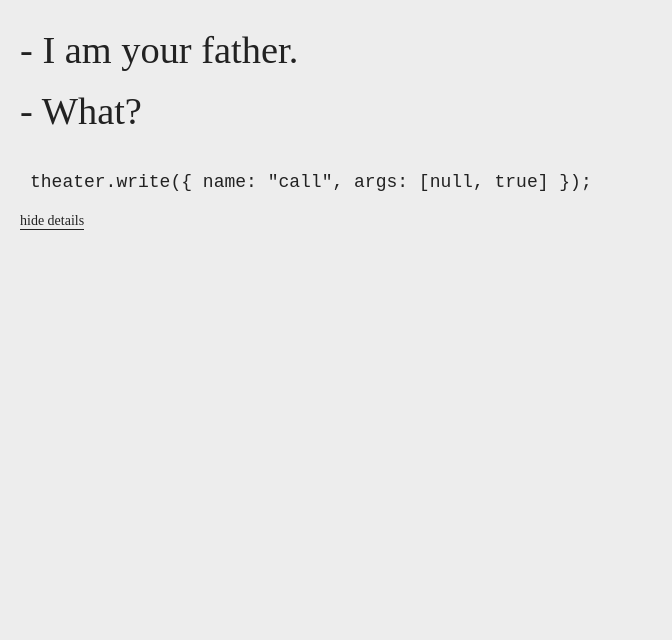
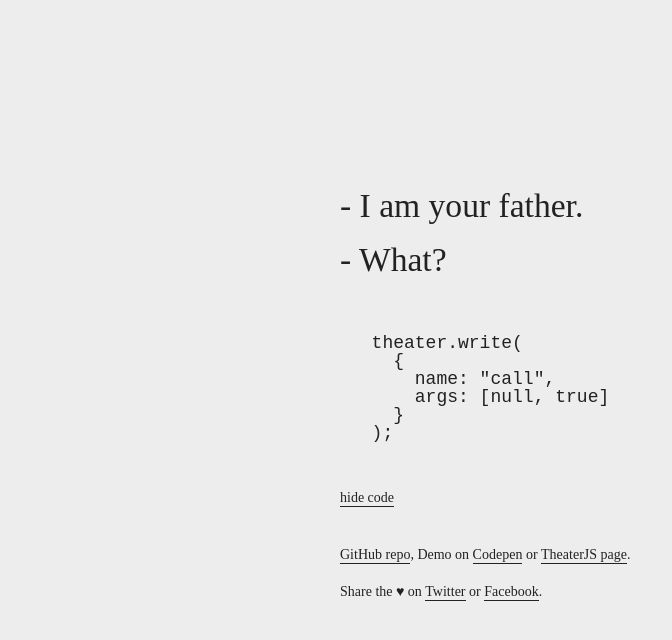
Before and after one commit to zhouzi/TheaterJS, a website: page index.html in a window 1280 px wide. Shown: the whole page, without its empty margins (0-672 px from the left). Drawn offline with Linux system fonts and the light colour scheme; a web font is replaced by a local one.

Commit message:
update demo page

```diff
--- a/index.html
+++ b/index.html
@@ -10,14 +10,34 @@
     </head>
 
     <body>
-        <div class="scene">
-            <div>- <span id="vador"></span></div>
-            <div>- <span id="luke"></span></div>
+        <div class="outer">
+            <div class="inner">
+                <div class="wrapper">
+                    <div class="scene">
+                        <div>- <span id="vader"></span></div>
+                        <div>- <span id="luke"></span></div>
+                    </div>
+
+                    <pre id="nodebug"><code>
+  theater.write(
+    <span id="log"></span>
+  );
+                    </code></pre>
+                    <p>
+                        <a id="hidelink" href="#nodebug">hide code</a>
+                        <a id="showlink" href="#">show code</a>
+                    </p>
+
+                    <p>
+                        <a href="https://github.com/Zhouzi/TheaterJS">GitHub repo</a>, Demo on <a href="http://codepen.io/Zhouzi/pen/JoRazP">Codepen</a> or <a href="http://gabinaureche.com/TheaterJS/">TheaterJS page</a>.
+                    </p>
+
+                    <p>
+                        Share the &hearts; on <a href="https://twitter.com/home?status=TheaterJS,%20a%20typing%20effect%20mimicking%20human%20behavior.%20https://github.com/Zhouzi/TheaterJS%20%23TheaterJS%20%23typing%20%23javascript">Twitter</a> or <a href="https://www.facebook.com/sharer/sharer.php?u=https://github.com/Zhouzi/TheaterJS">Facebook</a>.
+                    </p>
+                </div>
+            </div>
         </div>
-
-        <pre id="nodebug"><code>theater.write(<span id="log"></span>);</code></pre>
-        <a id="hidelink" href="#nodebug">hide details</a>
-        <a id="showlink" href="#">show details</a>
 
         <script src="build/theater.js"></script>
         <script>
@@ -28,16 +48,16 @@
                 var theater = new TheaterJS();
 
                 theater
-                    .describe("Vader", .8, "#vador")
+                    .describe("Vader", .8, "#vader")
                     .describe("Luke", .6, "#luke");
 
                 theater
                     .on("*", function (eventName, originalEvent, sceneName, arg) {
                         var args  = Array.prototype.splice.apply(arguments, [3]),
-                            log   = '{ name: "' + sceneName + '"';
+                            log   = '{\n      name: "' + sceneName + '"';
 
-                        if (args.length > 0) log += ", args: " + JSON.stringify(args).split(",").join(", ");
-                        log += " }";
+                        if (args.length > 0) log += ",\n      args: " + JSON.stringify(args).split(",").join(", ");
+                        log += "\n    }";
 
                         $log.innerHTML = log;
                     })
@@ -65,13 +85,15 @@
                     .write("Vader:Search your feelings.", 1600)
                     .write("Vader:You know it to be true.", 1000, toggleClass)
                     .write("Luke:Noooooooo! ", 400, "No!", toggleClass)
-                    .write("Vader:Luke.", 800, "You can destroy the Emperor.", 1600)
+                    .write("Vader:Luke.", 800)
+                    .write("Vader:You can destroy the Emperor.", 1600)
                     .write("Vader:He has foreseen this. ", 800)
                     .write("Vader:It is your destiny.", 1600)
                     .write("Vader:Join me.", 800)
                     .write("Vader:Together we can rule the galaxy.", 800)
                     .write("Vader:As father and son.", 1600)
-                    .write("Vader:Come with me. ", 800, "It is the only way.", 2000)
+                    .write("Vader:Come with me. ", 800)
+                    .write("Vader:It is the only way.", 2000)
                     .write(function () { theater.play(true); });
 
                 var body = document.getElementsByTagName("BODY")[0];
--- a/src/styles.scss
+++ b/src/styles.scss
@@ -1,15 +1,32 @@
 $black: #222;
 $white: #ededed;
 $red: #c92b2b;
+$spacing: 20px;
 
 *, *:before, *:after { box-sizing: border-box; }
-html, body { margin: 0; padding: 0; }
+html, body { margin: 0; padding: 0; width: 100%; height: 100%; }
+
+.outer {
+  display: table;
+  margin: 0 auto;
+  height: 100%;
+}
+
+.inner {
+  display: table-cell;
+  vertical-align: middle;
+
+}
+
+.wrapper {
+  width: 600px;
+}
 
 body {
   font-family: 'Cutive', serif;
   background-color: $black;
   color: $white;
-  padding: 20px;
+  font-size: 14px;
   transition: background-color 200ms ease-out;
 
   &.light {
@@ -24,12 +41,13 @@ body {
 }
 
 a {
-  font-size: 14px;
   color: inherit;
   text-decoration: none;
   border-bottom: 1px solid;
   display: inline-block;
 }
+
+p { margin: $spacing 0; padding: 0; }
 
 @keyframes caret {
   0%, 100% { opacity: 1; }
@@ -60,16 +78,22 @@ pre {
   font-family: monospace;
   background-color: $white;
   color: $black;
-  margin: 20px 0 10px 0;
-  padding: 10px;
+  margin: $spacing 0;
+  padding: $spacing / 2;
 
-  & ~ #showlink { display: none; }
-  & ~ #hidelink { display: inline-block; }
+  & + p {
+    margin-bottom: $spacing * 2;
+
+    #showlink { display: none; }
+    #hidelink { display: inline-block; }
+  }
 
   &:target {
     opacity: 0;
 
-    & ~ #hidelink { display: none; }
-    & ~ #showlink { display: inline-block; }
+    & + p {
+      #hidelink { display: none; }
+      #showlink { display: inline-block; }
+    }
   }
 }
```
Also changed, not shown: build/styles.css.
